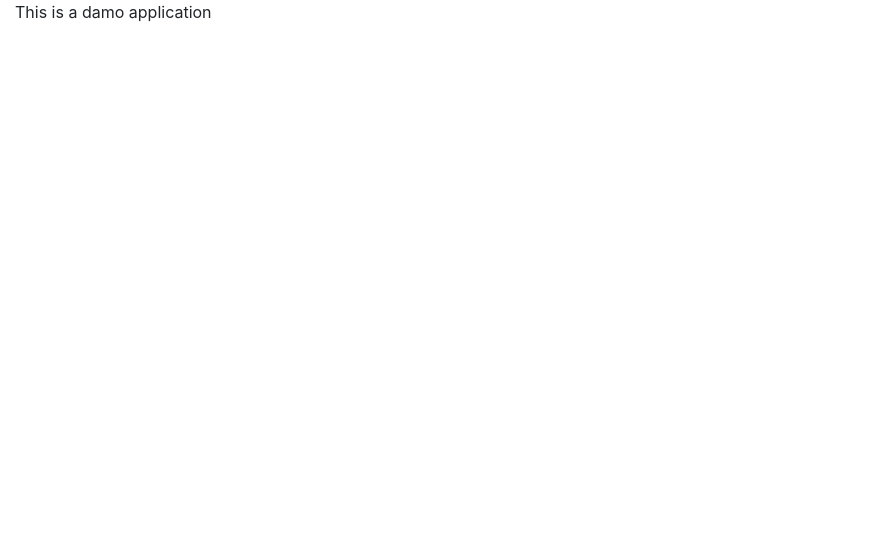
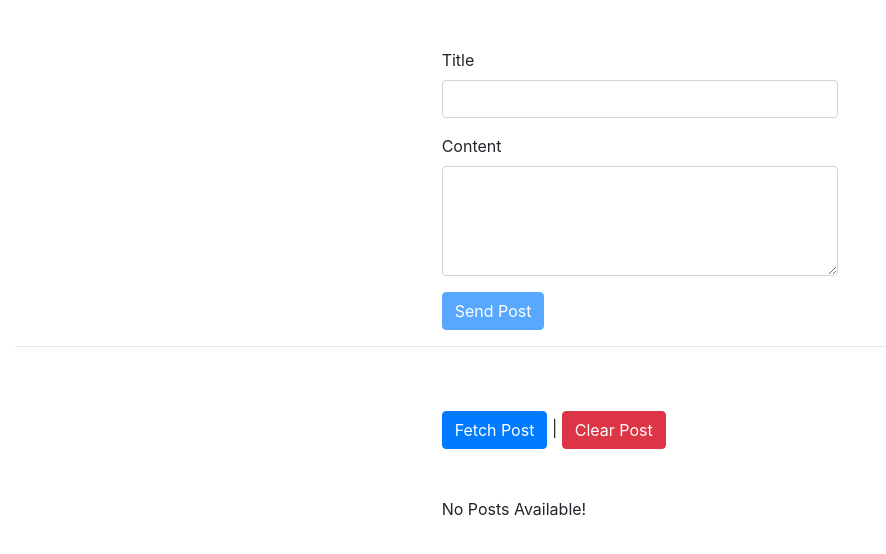
Before and after one commit to Fahad-Md-Kamal/Learning-Angular, an Angular app: page / in a window 1280 px wide. Shown: the top 554 px of the page, without its empty margins (0-886 px from the left). Built offline with nearby package versions, Linux system fonts and the light colour scheme; no server answers.

Commit message:
Posting data and Retriving data from the server

```diff
--- a/src/app/app.component.html
+++ b/src/app/app.component.html
@@ -1,3 +1,57 @@
 <div class="container-fluid">
-<p>This is a damo application</p>
+<div class="row">
+    <div class="col-lg-4 offset-lg-4 mt-5">
+        <form #postForm='ngForm' (ngSubmit)='onCreatePost(postForm.value)'>
+            <div class="form-group">
+                <label for="title"> Title </label>
+                <input
+                    type="text"
+                    id="title"
+                    class="form-control"
+                    required
+                    ngModel
+                    name="title">
+            </div>
+            <div class="form-group">
+                <label for="content"> Content </label>
+                <textarea
+                    id="content"
+                    class="form-control"
+                    rows="4"
+                    required
+                    ngModel
+                    name="content"></textarea>
+            </div>
+            <button
+                class="btn btn-primary"
+                type="submit"
+                [disabled]="!postForm.valid">
+                Send Post
+            </button>
+        </form>
+    </div>
+
 </div>
+<hr>
+<div class="row">
+    <div class="col-lg-4 offset-lg-4 mt-5">
+        <button
+            class="btn btn-primary"
+            type="button"
+            (click)="onFetchPosts()">
+            Fetch Post
+        </button> |
+        <button
+            class="btn btn-danger"
+            [disabled]="loadedPosts.legth < 1"
+            (click)="onClearPosts()">
+            Clear Post
+        </button>
+    </div>
+</div>
+    <div class="row mt-5">
+    <div class="col-lg-4 offset-lg-4">
+        <p>No Posts Available!</p>
+    </div>
+</div>
+</div>
--- a/src/app/app.component.ts
+++ b/src/app/app.component.ts
@@ -1,9 +1,51 @@
-import { Component } from '@angular/core';
+import { Component, OnInit } from '@angular/core';
+import { HttpClient } from '@angular/common/http';
+import { map } from 'rxjs/operators';
+
 
 @Component({
   selector: 'app-root',
   templateUrl: './app.component.html',
   styleUrls: ['./app.component.css']
 })
-export class AppComponent {
+export class AppComponent implements OnInit {
+  loadedPosts = [];
+
+  constructor ( private http: HttpClient) {}
+
+  ngOnInit () {
+    this.fetchPosts();
+  }
+
+  onCreatePost(postData: {title: string; content: string}) {
+    this.http.post(
+      'https://ng-complete-guide-84be5.firebaseio.com/posts.json',
+       postData
+    ).subscribe(responseData => {
+      console.log(responseData);
+    });
+  }
+
+  onFetchPosts() {
+    this.fetchPosts()
+  }
+
+  private fetchPosts() {
+    this.http
+      .get('https://ng-complete-guide-84be5.firebaseio.com/posts.json')
+      .pipe(map(responseData => {
+        const postsArray = [];
+        for (const key in responseData) {
+          if (responseData.hasOwnProperty(key)){
+            postsArray.push({ ...responseData[key], id: key });
+          }
+        }
+        return postsArray;
+      }))
+      .subscribe(posts => {
+      console.log(posts)
+    });
+  }
+
+
 }
--- a/src/app/app.module.ts
+++ b/src/app/app.module.ts
@@ -1,5 +1,7 @@
 import { BrowserModule } from '@angular/platform-browser';
 import { NgModule } from '@angular/core';
+import { FormsModule } from '@angular/forms';
+import { HttpClientModule } from '@angular/common/http';
 
 import { AppComponent } from './app.component';
 import { from } from 'rxjs';
@@ -11,6 +13,8 @@
   ],
   imports: [
     BrowserModule,
+    HttpClientModule,
+    FormsModule
   ],
   providers: [],
   bootstrap: [AppComponent]
```
